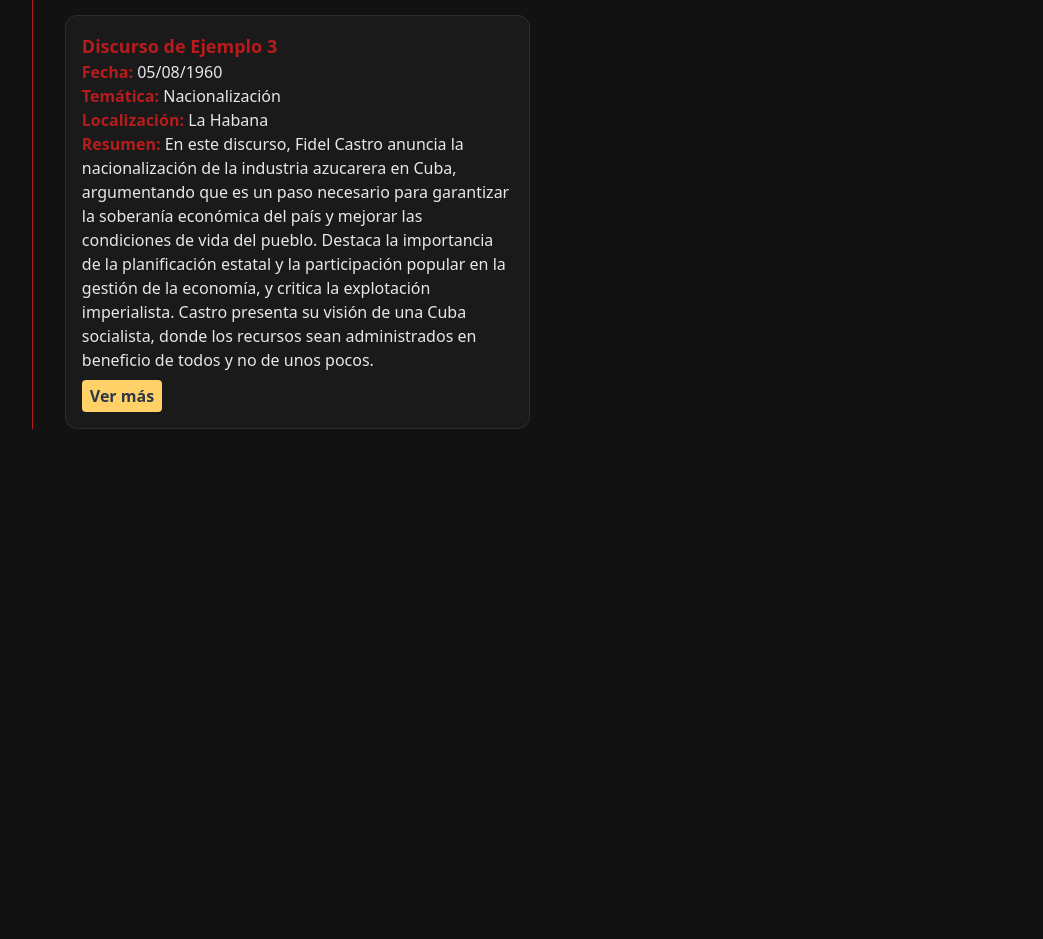
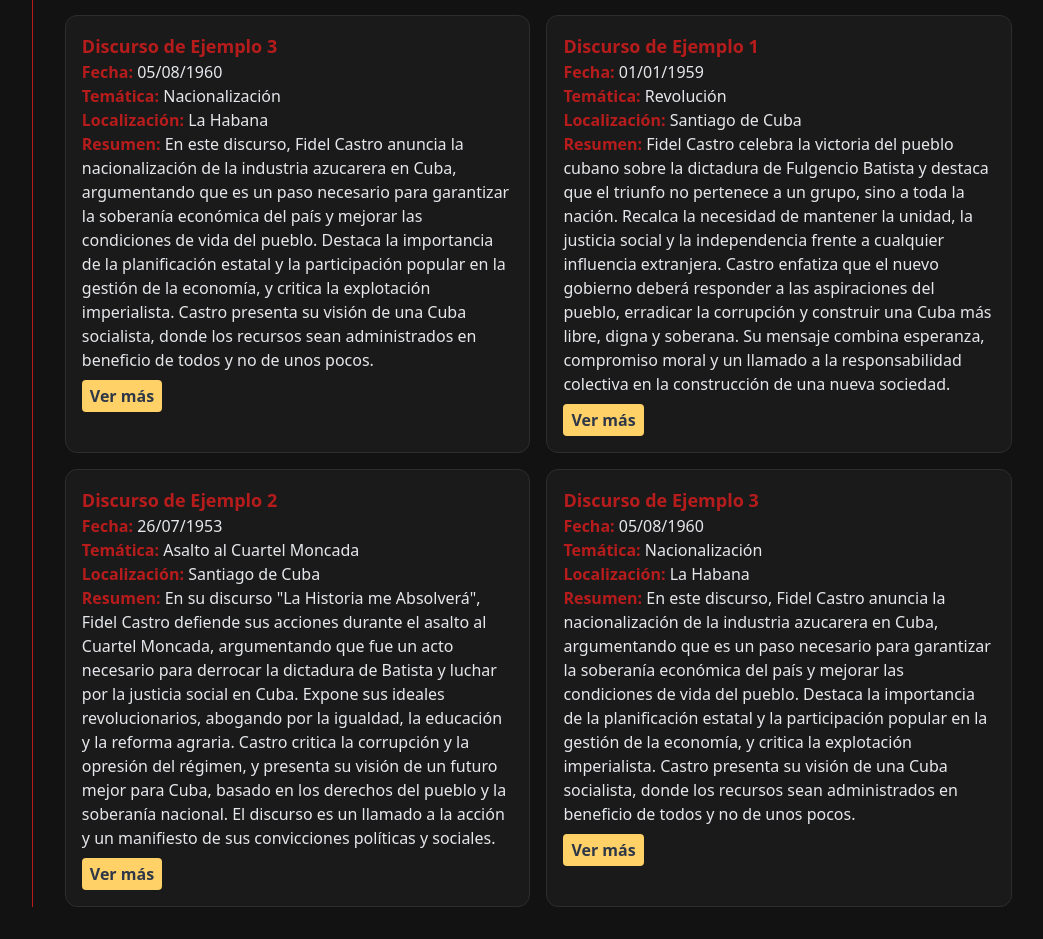
Before and after one commit to samAlcazar/fidelSpeeches, a React (Vite) app: page / in a window 1280 px wide. Shown: the part 580-1519 px from the top of the page, without its empty margins (236-1279 px from the left). Before the commit the page ends 1041 px from the top, so only its background shows below. Built offline with nearby package versions, Linux system fonts and the light colour scheme.

Commit message:
Add example speeches to Home component with details and buttons

```diff
--- a/src/pages/home/Home.jsx
+++ b/src/pages/home/Home.jsx
@@ -51,6 +51,30 @@ const Home = () => {
               <p><span className='text-primary font-semibold'>Resumen:</span> En este discurso, Fidel Castro anuncia la nacionalización de la industria azucarera en Cuba, argumentando que es un paso necesario para garantizar la soberanía económica del país y mejorar las condiciones de vida del pueblo. Destaca la importancia de la planificación estatal y la participación popular en la gestión de la economía, y critica la explotación imperialista. Castro presenta su visión de una Cuba socialista, donde los recursos sean administrados en beneficio de todos y no de unos pocos.</p>
               <button type='button' className='inline-block mt-2 px-2 py-1 bg-accent text-secondary font-semibold rounded'>Ver más</button>
             </article>
+            <article className='border border-border-dark p-4 bg-card-dark rounded-xl font-light'>
+              <h3 className='text-lg font-semibold text-primary'>Discurso de Ejemplo 1</h3>
+              <p><span className='text-primary font-semibold'>Fecha:</span> 01/01/1959</p>
+              <p><span className='text-primary font-semibold'>Temática:</span> Revolución</p>
+              <p><span className='text-primary font-semibold'>Localización:</span> Santiago de Cuba</p>
+              <p><span className='text-primary font-semibold'>Resumen:</span> Fidel Castro celebra la victoria del pueblo cubano sobre la dictadura de Fulgencio Batista y destaca que el triunfo no pertenece a un grupo, sino a toda la nación. Recalca la necesidad de mantener la unidad, la justicia social y la independencia frente a cualquier influencia extranjera. Castro enfatiza que el nuevo gobierno deberá responder a las aspiraciones del pueblo, erradicar la corrupción y construir una Cuba más libre, digna y soberana. Su mensaje combina esperanza, compromiso moral y un llamado a la responsabilidad colectiva en la construcción de una nueva sociedad.</p>
+              <button type='button' className='inline-block mt-2 px-2 py-1 bg-accent text-secondary font-semibold rounded'>Ver más</button>
+            </article>
+            <article className='border border-border-dark p-4 bg-card-dark rounded-xl font-light'>
+              <h3 className='text-lg font-semibold text-primary'>Discurso de Ejemplo 2</h3>
+              <p><span className='text-primary font-semibold'>Fecha:</span> 26/07/1953</p>
+              <p><span className='text-primary font-semibold'>Temática:</span> Asalto al Cuartel Moncada</p>
+              <p><span className='text-primary font-semibold'>Localización:</span> Santiago de Cuba</p>
+              <p><span className='text-primary font-semibold'>Resumen:</span> En su discurso "La Historia me Absolverá", Fidel Castro defiende sus acciones durante el asalto al Cuartel Moncada, argumentando que fue un acto necesario para derrocar la dictadura de Batista y luchar por la justicia social en Cuba. Expone sus ideales revolucionarios, abogando por la igualdad, la educación y la reforma agraria. Castro critica la corrupción y la opresión del régimen, y presenta su visión de un futuro mejor para Cuba, basado en los derechos del pueblo y la soberanía nacional. El discurso es un llamado a la acción y un manifiesto de sus convicciones políticas y sociales.</p>
+              <button type='button' className='inline-block mt-2 px-2 py-1 bg-accent text-secondary font-semibold rounded'>Ver más</button>
+            </article>
+            <article className='border border-border-dark p-4 bg-card-dark rounded-xl font-light'>
+              <h3 className='text-lg font-semibold text-primary'>Discurso de Ejemplo 3</h3>
+              <p><span className='text-primary font-semibold'>Fecha:</span> 05/08/1960</p>
+              <p><span className='text-primary font-semibold'>Temática:</span> Nacionalización</p>
+              <p><span className='text-primary font-semibold'>Localización:</span> La Habana</p>
+              <p><span className='text-primary font-semibold'>Resumen:</span> En este discurso, Fidel Castro anuncia la nacionalización de la industria azucarera en Cuba, argumentando que es un paso necesario para garantizar la soberanía económica del país y mejorar las condiciones de vida del pueblo. Destaca la importancia de la planificación estatal y la participación popular en la gestión de la economía, y critica la explotación imperialista. Castro presenta su visión de una Cuba socialista, donde los recursos sean administrados en beneficio de todos y no de unos pocos.</p>
+              <button type='button' className='inline-block mt-2 px-2 py-1 bg-accent text-secondary font-semibold rounded'>Ver más</button>
+            </article>
             {/* Más artículos de discursos pueden ser añadidos aquí */}
           </div>
         </section>
```
